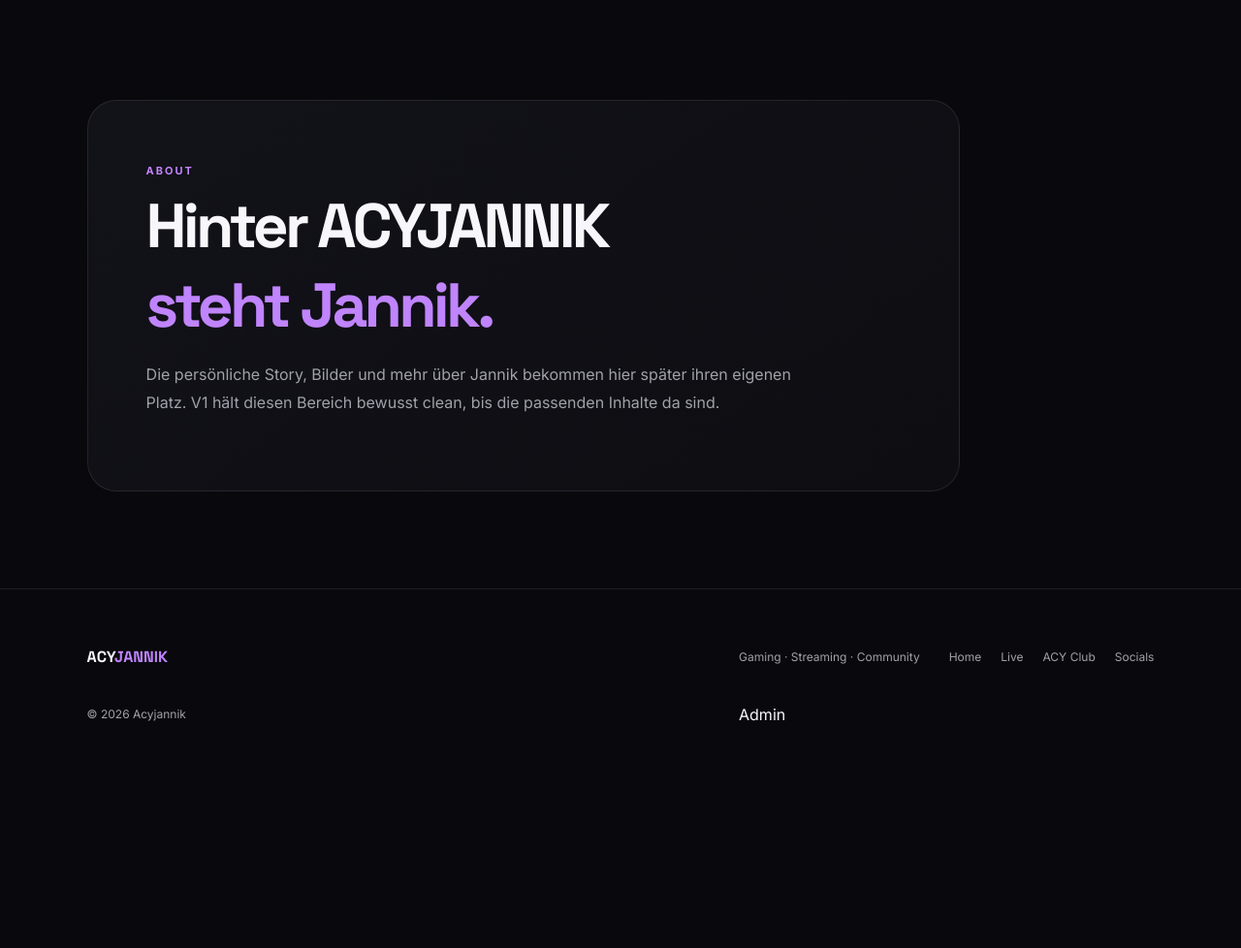
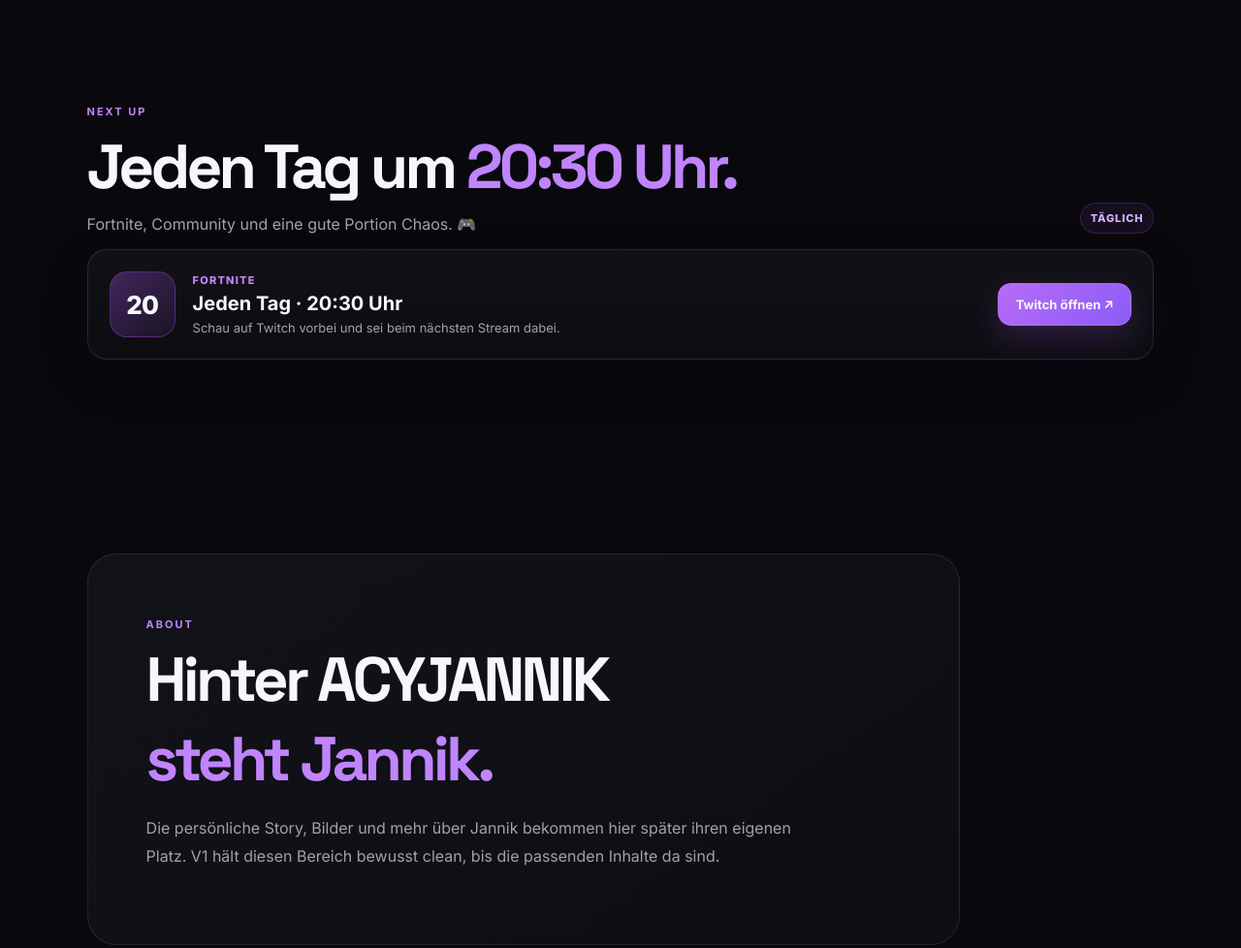
Before and after one commit to Acyjannik/website, a plain HTML site: page index.html in a window 1280 px wide. Shown: the part 3582-4560 px from the top of the page at 97% size. Before the commit the page ends 4379 px from the top, so only its background shows below. Drawn offline with Linux system fonts and the light colour scheme; no server answers.

Commit message:
Add files via upload

```diff
--- a/index.html
+++ b/index.html
@@ -132,7 +132,29 @@
       </div>
     </section>
 
-    <section class="about section-pad section">
+
+    <section id="schedule" class="section-pad section schedule-section">
+      <div class="section-heading reveal">
+        <div>
+          <span class="eyebrow">NEXT UP</span>
+          <h2>Jeden Tag um <span>20:30 Uhr.</span></h2>
+          <p>Fortnite, Community und eine gute Portion Chaos. 🎮</p>
+        </div>
+        <span class="schedule-badge">TÄGLICH</span>
+      </div>
+
+      <div class="schedule-card reveal">
+        <div class="schedule-icon">20</div>
+        <div class="schedule-copy">
+          <span class="schedule-label">FORTNITE</span>
+          <strong>Jeden Tag · 20:30 Uhr</strong>
+          <small>Schau auf Twitch vorbei und sei beim nächsten Stream dabei.</small>
+        </div>
+        <a class="button button-primary" href="https://www.twitch.tv/acyjannik" target="_blank" rel="noreferrer">Twitch öffnen ↗</a>
+      </div>
+    </section>
+
+<section class="about section-pad section">
       <div class="about-card reveal">
         <span class="eyebrow">ABOUT</span>
         <h2>Hinter ACYJANNIK<br><span>steht Jannik.</span></h2>
--- a/styles.css
+++ b/styles.css
@@ -294,3 +294,24 @@ button:disabled{opacity:.55;cursor:not-allowed}
   width:30px;height:30px;min-width:30px;min-height:30px;
   object-fit:contain;color:#d8b4fe;flex:0 0 auto;
 }
+
+/* V2.4.17 ACY Club CTA */
+.club-panel .button-primary{margin-top:8px}
+
+/* V2.4.18 daily Fortnite schedule */
+.schedule-section .section-heading{display:flex;align-items:flex-end;justify-content:space-between;gap:20px}
+.schedule-section .section-heading h2{margin:8px 0 8px}
+.schedule-section .section-heading h2 span{color:#c084fc}
+.schedule-section .section-heading p{margin:0;color:#a1a1aa}
+.schedule-badge{padding:8px 10px;border-radius:999px;border:1px solid rgba(168,85,247,.22);background:rgba(168,85,247,.08);color:#d8b4fe;font-size:11px;font-weight:800;letter-spacing:.08em}
+.schedule-card{display:flex;align-items:center;gap:18px;padding:22px;border-radius:20px;border:1px solid rgba(168,85,247,.22);background:linear-gradient(180deg,rgba(255,255,255,.04),rgba(255,255,255,.02));box-shadow:0 18px 50px rgba(0,0,0,.2)}
+.schedule-icon{width:68px;height:68px;display:grid;place-items:center;border-radius:18px;background:linear-gradient(135deg,rgba(168,85,247,.32),rgba(168,85,247,.08));border:1px solid rgba(168,85,247,.3);font-size:26px;font-weight:900;letter-spacing:-.04em}
+.schedule-copy{display:grid;gap:5px;flex:1}
+.schedule-label{font-size:11px;letter-spacing:.11em;color:#c084fc;font-weight:800}
+.schedule-copy strong{font-size:20px}
+.schedule-copy small{color:#a1a1aa;font-size:13px}
+@media(max-width:700px){
+  .schedule-section .section-heading{align-items:flex-start;flex-direction:column}
+  .schedule-card{align-items:flex-start;flex-wrap:wrap}
+  .schedule-copy{min-width:220px}
+}
```
Also changed, not shown: README.md.
